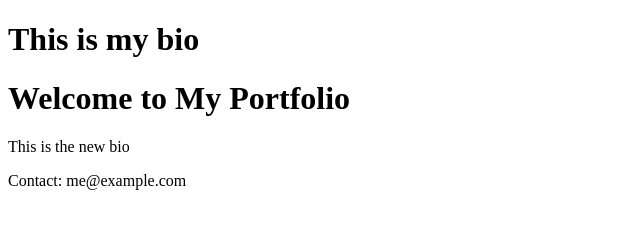
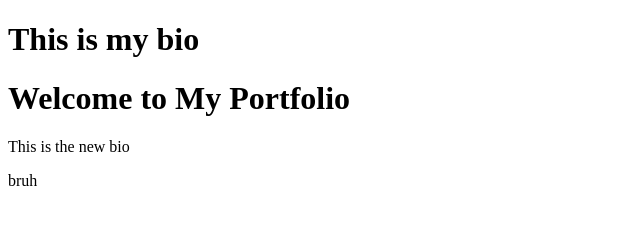
Before and after one commit to Samman67/Portfolio-site, a plain HTML site: page index.html in a window 1280 px wide. Shown: the whole page, without its empty margins (0-640 px from the left). Drawn offline with Linux system fonts and the light colour scheme.

Commit message:
feat: worshop change

```diff
--- a/index.html
+++ b/index.html
@@ -7,6 +7,6 @@
     <h1>This is my bio</h1>
     <h1>Welcome to My Portfolio</h1>
     <p>This is the new bio</p>
-    <footer>Contact: me@example.com </footer>
+    <footer>bruh</footer>
   </body>
 </html>
```
